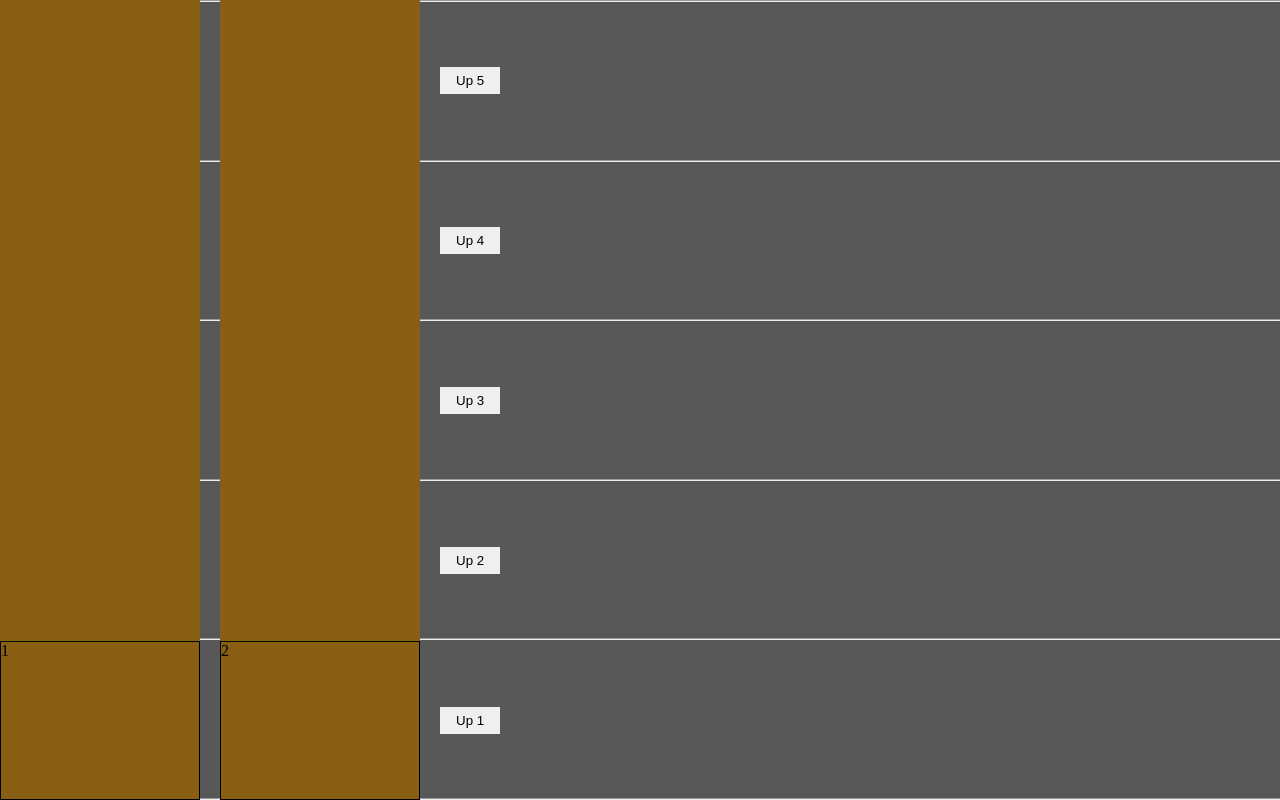
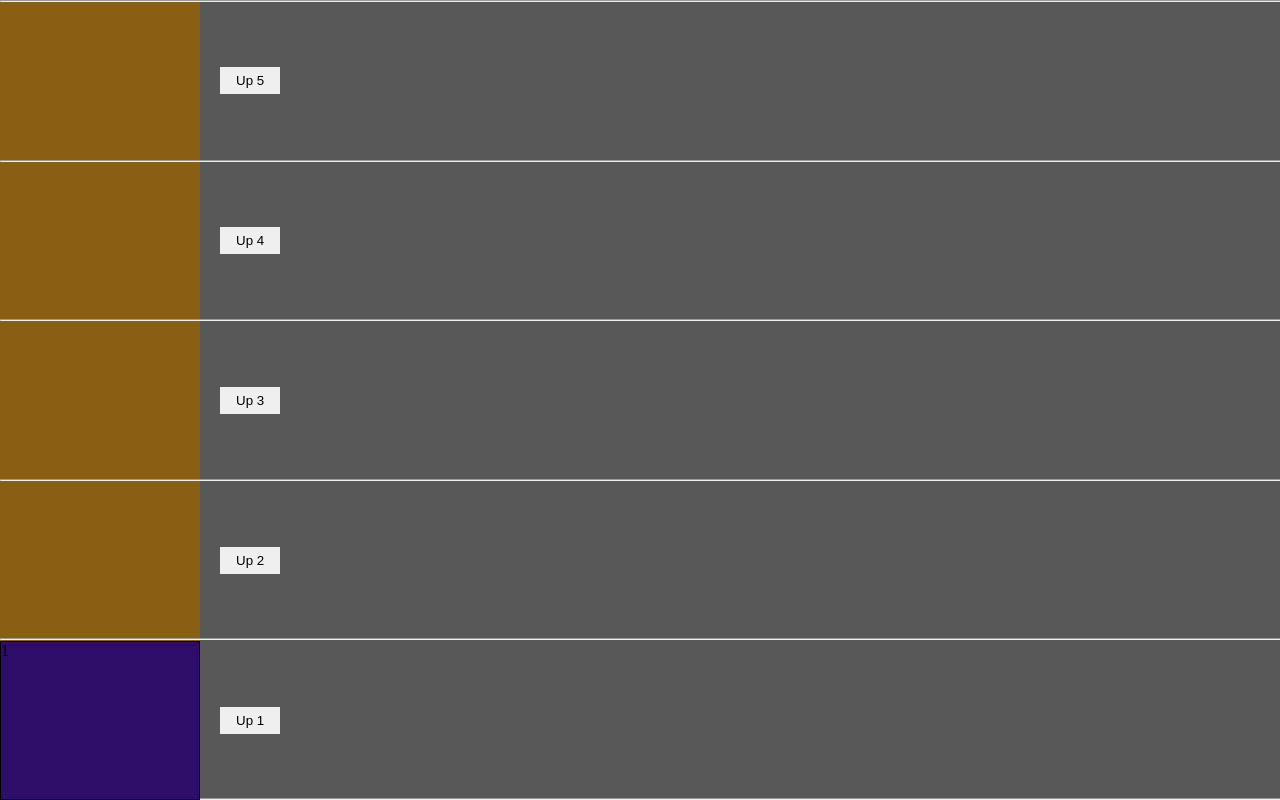
Before and after one commit to SuroZaqaryan/front-zakaryan-elevator, a Vue app: page / in a window 1280 px wide. Built offline with nearby package versions, Linux system fonts and the light colour scheme.

Commit message:
Optimize and refactoring code, added elevator events

```diff
--- a/src/App.vue
+++ b/src/App.vue
@@ -1,16 +1,16 @@
 <template>
   <main>
-    <HelloWorld :floors="5" :elevators="2"/>
+    <Home :floors="5" :elevators="1"/>
   </main>
 </template>
 
 <script>
-import HelloWorld from './components/HelloWorld.vue'
+import Home from './components/Home.vue'
 
 export default {
   name: 'App',
   components: {
-    HelloWorld
+    Home
   }
 }
 </script>
@@ -20,6 +20,7 @@ body {
   background: rgb(88, 88, 88);
   margin: 0;
   padding: 0;
+  overflow: hidden;
   box-sizing: border-box;
 }
 
--- /dev/null
+++ b/src/assets/styles/style.css
@@ -0,0 +1,65 @@
+.elevators {
+    display: flex;
+    gap: 20px;
+}
+
+.mine {
+    position: relative;
+    background: rgb(136, 95, 19);
+    width: 200px;
+    height: 100vh;
+}
+
+.elevator {
+    position: absolute;
+    bottom: 0;
+    width: 200px;
+    height: 200px;
+    box-sizing: border-box;
+    background: #2d0d67;
+    border: 1px solid;
+    z-index: 2;
+}
+
+.expectation {
+    animation: blink 5s infinite;
+}
+
+@keyframes blink {
+    0% {
+        background: red;
+    }
+    50% {
+        background: green;
+    }
+}
+
+.floors {
+    width: 100%;
+    height: 100vh;
+    position: absolute;
+    display: flex;
+    flex-direction: column;
+    justify-content: space-between;
+    transition: 3s;
+}
+
+.floors hr {
+    width: 100%;
+    margin: 0;
+    color: yellow;
+    z-index: 1;
+}
+
+.buttons {
+    display: flex;
+    flex-direction: column-reverse;
+    justify-content: space-around;
+    z-index: 1;
+}
+
+.buttons button {
+    padding: 6px 16px;
+    border: none;
+    cursor: pointer;
+}
--- a/src/components/HelloWorld.vue
+++ /dev/null
@@ -1,117 +0,0 @@
-<script>
-export default {
-  props: [ 'floors', 'elevators' ],
-
-  mounted() {
-    for (let i = 0; i <= this.elevators; i++) {
-      this.elevatorsPosition.push(0)
-    }
-    this.elevatorHeight = this.$refs.elevators.clientHeight / this.floors;
-  },
-
-  data() {
-    return {
-      elevatorsPosition: [], // Elevators position (starter position equal 0)
-      elevatorHeight: 0, // Elevator height
-    };
-  },
-
-  methods: {
-    incrementTop(elevator, ref) {
-
-      // Get the nearest minimum number
-      let nearestMin = Math.min(...Array.from(Array(this.elevators), (_, index) => index + 1))
-
-      let currentElevatorPosition = this.elevatorsPosition[nearestMin] + this.elevatorHeight * (elevator - 1);
-
-      ref[nearestMin - 1].style.bottom = currentElevatorPosition + 'px';
-    },
-
-    transitionEnd() {
-      console.log('Finished')
-    },
-  },
-
-  computed: {
-    toUp() {
-      return {
-        height: this.elevatorHeight - 1 + 'px'
-      };
-    },
-  },
-};
-</script>
-
-<template>
-  <div class="elevators" ref="elevators">
-
-    <div class="floors">
-      <hr v-for="floor in floors + 1" :key="floor"/>
-    </div>
-
-    <div v-for="elevator in elevators" :key="elevator" class="mine">
-      <div :style="toUp" ref="elevator" class="elevator">
-        {{ elevator }}
-      </div>
-    </div>
-
-    <div class="buttons">
-      <button v-for="floor in floors" :key="floor" @click="incrementTop(floor, $refs['elevator'])">
-        Up {{ floor }}
-      </button>
-    </div>
-
-  </div>
-</template>
-
-<style scoped>
-.elevators {
-  display: flex;
-  gap: 20px;
-}
-
-.mine {
-  position: relative;
-  background: rgb(136, 95, 19);
-  width: 200px;
-  height: 100vh;
-}
-
-.elevator {
-  position: absolute;
-  bottom: 0;
-  width: 200px;
-  height: 200px;
-  box-sizing: border-box;
-  border: 1px solid;
-}
-
-.floors {
-  width: 100%;
-  height: 100vh;
-  position: absolute;
-  display: flex;
-  flex-direction: column;
-  justify-content: space-between;
-  transition: 3s ease;
-}
-
-.floors hr {
-  width: 100%;
-  margin: 0;
-  color: yellow;
-}
-
-.buttons {
-  display: flex;
-  flex-direction: column-reverse;
-  justify-content: space-around;
-  z-index: 1;
-}
-
-.buttons button {
-  padding: 6px 16px;
-  border: none;
-  cursor: pointer;
-}
-</style>
--- /dev/null
+++ b/src/components/Home.vue
@@ -0,0 +1,85 @@
+<script>
+export default {
+  props: ['floors', 'elevators'],
+
+  mounted() {
+    this.elevatorsPosition = Array(this.elevators + 1).fill(0)
+    this.elevatorHeight = this.$refs.elevators.clientHeight / this.floors;
+  },
+
+  data() {
+    return {
+      elevatorsPosition: [], // Elevators position (starter position equal 0)
+      elevatorHeight: 0, // Elevator height
+      currentElevator: -1, // Current elevator
+      transitionStart: true,
+    };
+  },
+
+  methods: {
+    calcNextElevator() {
+      if (this.currentElevator < this.elevators - 1) {
+        return this.currentElevator += 1;
+      } else {
+        return this.currentElevator = 0;
+      }
+    },
+
+    incrementTop(elevator, ref) {
+      // Get the nearest minimum number for call elevator
+      let elevators = [...Array.from(Array(this.elevators), (_, index) => index + 1)]
+      let nearestMin = elevators[this.calcNextElevator()] - 1;
+
+      if(this.transitionStart) {
+        ref[nearestMin].style.transition = 'all 3s ease';
+        // Elevator movement
+        ref[nearestMin].style.bottom = this.elevatorsPosition[nearestMin] + this.elevatorHeight * (elevator - 1) + 'px';
+
+        ref[nearestMin].addEventListener('transitionstart', () => this.transitionStart = false);
+
+        // (ontransitionend) When elevator animation finished
+        ref[nearestMin].ontransitionend = () => {
+          const timeout = ms => new Promise(resolve => setTimeout(resolve, ms));
+
+          timeout(0).then(() => ref[nearestMin].classList.add('expectation'));
+
+          timeout(3000).then(() => {
+            ref[nearestMin].classList.remove('expectation')
+            this.transitionStart = true;
+          });
+        }
+      }
+    },
+  },
+
+  computed: {
+    height() {
+      return `${this.elevatorHeight - 1}px`
+    }
+  }
+};
+</script>
+
+<template>
+  <div class="elevators" ref="elevators">
+    <div class="floors">
+      <hr v-for="floor in floors + 1" :key="floor"/>
+    </div>
+
+    <div v-for="elevator in elevators" :key="elevator" class="mine">
+      <div :style="{ height: height }" ref="elevator" class="elevator">
+        {{ elevator }}
+      </div>
+    </div>
+
+    <div class="buttons">
+      <button v-for="floor in floors" :key="floor" @click="incrementTop(floor, $refs['elevator'])">
+        Up {{ floor }}
+      </button>
+    </div>
+  </div>
+</template>
+
+<style scoped>
+@import '../assets/styles/style.css';
+</style>
```
Also changed, not shown: src/assets/logo.png (deleted).
